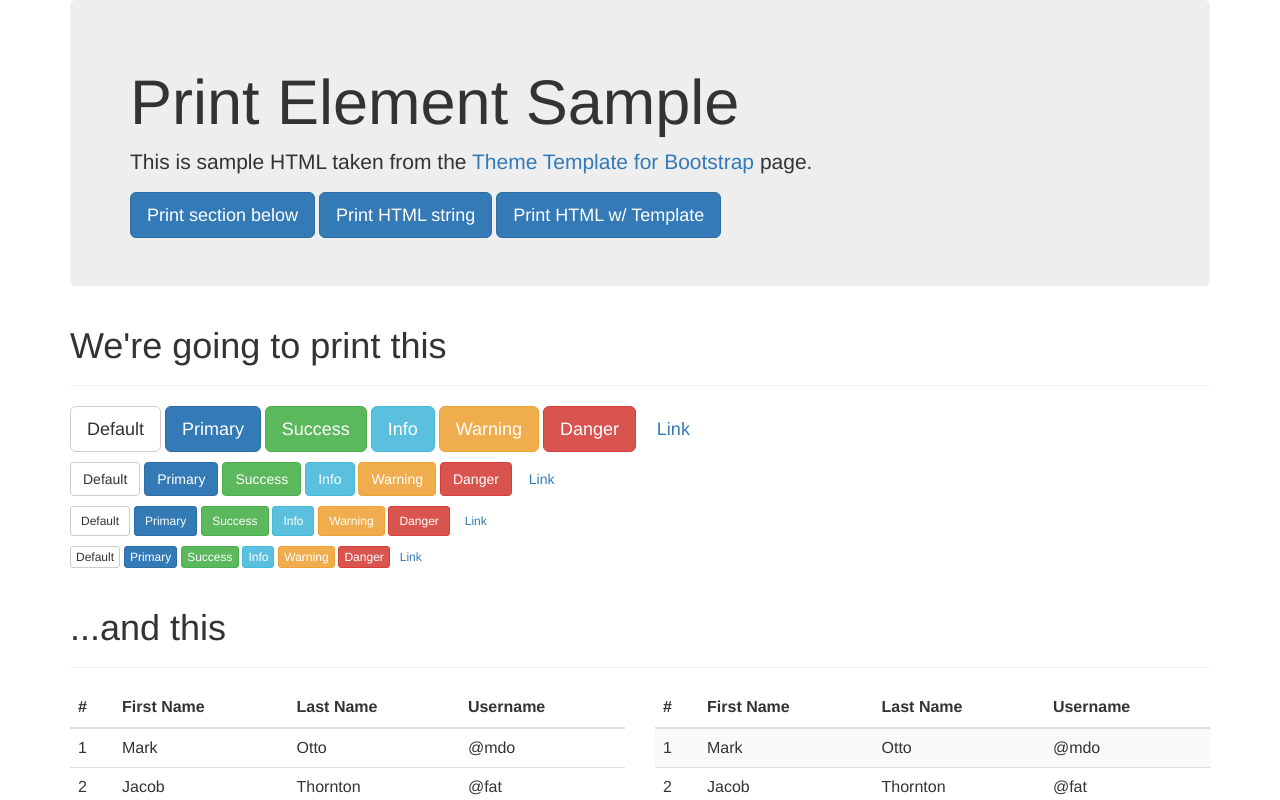
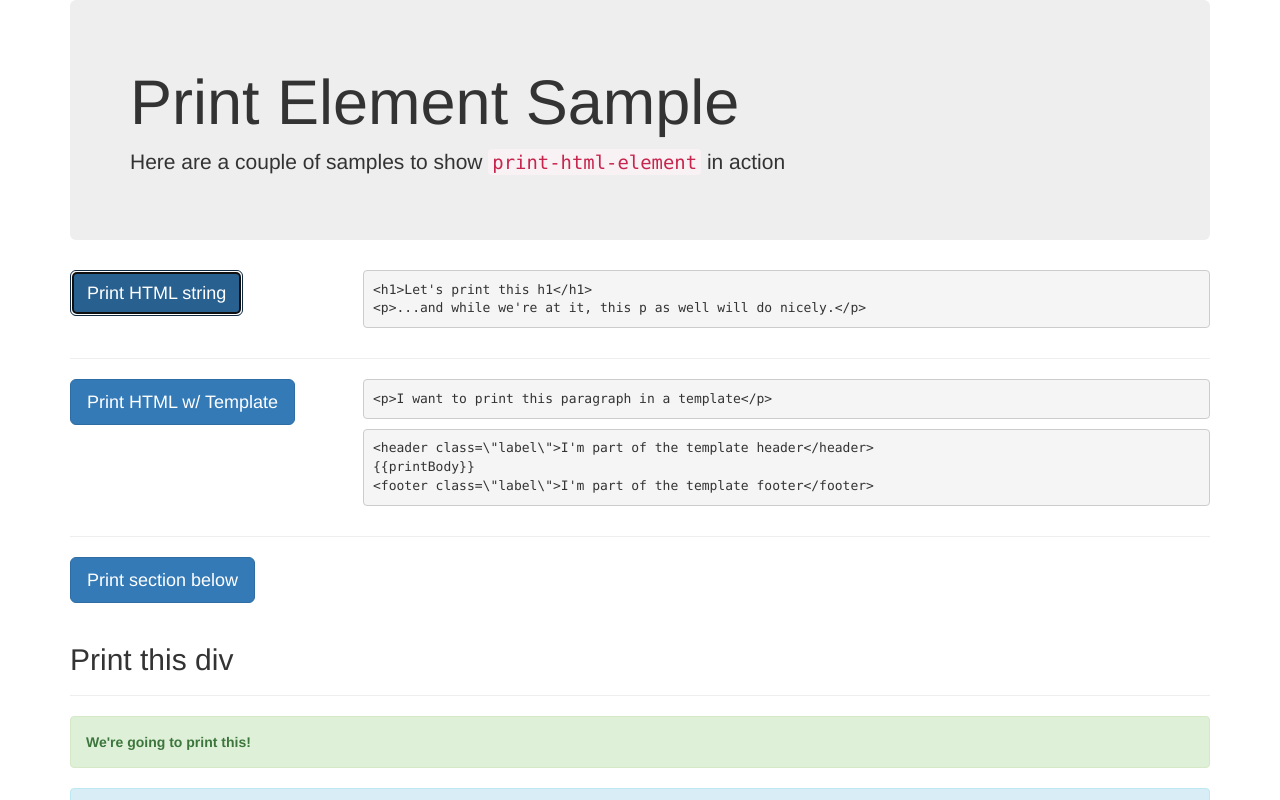
Before and after one commit to rpdasilva/print-html-element, a website: page samples/sample.html in a window 1280 px wide. Both pictures are taken after a click on the button "Print HTML string". Shown: the top 800 px of the page. Drawn offline with nearby package versions, Linux system fonts and the light colour scheme.

Commit message:
issues #1, #2, #3, updated sample page

```diff
--- a/bower.json
+++ b/bower.json
@@ -1,7 +1,7 @@
 {
   "name": "print-html-element",
   "main": "print-html-element.js",
-  "version": "0.3.0",
+  "version": "0.3.1",
   "homepage": "https://github.com/rpdasilva/print-html-element",
   "authors": [
     "Philip Da Silva <philip@philipdasilva.com>"
--- a/package.json
+++ b/package.json
@@ -1,6 +1,6 @@
 {
   "name": "print-html-element",
-  "version": "0.3.0",
+  "version": "0.3.1",
   "description": "Prints the HTML of a provided element.",
   "main": "print-html-element.js",
   "scripts": {
--- a/print-html-element.js
+++ b/print-html-element.js
@@ -1,5 +1,5 @@
 /*
-* Print HTML Element 0.3.0
+* Print HTML Element 0.3.1
 *
 * Copyright (c) 2015 Philip Da Silva
 *
@@ -11,14 +11,16 @@
 
 var PrintElement = function() {
     function printElement(element, opts) {
-        _print(element, opts, 'elem');
+        var elementHtml = element.outerHTML;
+
+        _print(elementHtml, opts);
     }
 
-    function printHtml(str, opts) {
-        _print(str, opts, 'html');
+    function printHtml(html, opts) {
+        _print(html, opts);
     }
 
-    function _print(element, opts, type) {
+    function _print(html, opts) {
         opts = opts || {};
         opts = {
             printMode: opts.printMode || '',
@@ -27,7 +29,7 @@ var PrintElement = function() {
         };
 
         // Get markup to be printed
-        var html = _getMarkup(element, opts, type),
+        var markup = _getMarkup(html, opts),
             printWindow,
             printIframe,
             printDocument,
@@ -63,22 +65,26 @@ var PrintElement = function() {
 
         focus();
         printDocument.open();
-        printDocument.write(html);
+        printDocument.write(markup);
         printDocument.close();
 
         _callPrint(printWindow, printIframe);
     }
 
-    function _callPrint(element, iframe) {
-        if (element && element.printPage)
+    function _callPrint(printWindow, iframe) {
+        if (printWindow && printWindow.printPage)
         {
-            element.printPage();
-            document.body.removeChild(iframe); // Remove iframe afrer printing
+            printWindow.printPage();
+
+            if(iframe)
+            {
+                document.body.removeChild(iframe); // Remove iframe after printing
+            }
         }
         else
         {
             setTimeout(function() {
-                _callPrint(element, iframe);
+                _callPrint(printWindow, iframe);
             }, 50);
         }
     }
@@ -88,31 +94,15 @@ var PrintElement = function() {
         return window.location.protocol + '//' + window.location.hostname + port + window.location.pathname;
     }
 
-    function _getMarkup(element, opts, type) {
-        var elementHtml = element.innerHTML, // Does not support form input elements
-            template = opts.templateString,
+    function _getMarkup(elementHtml, opts) {
+        var template = opts.templateString,
             templateRegex = new RegExp(/{{\s*printBody\s*}}/gi),
             stylesheets,
             html = [];
 
-        switch(type)
-        {
-            case 'elem':
-                elementHtml = element.innerHTML;
-                break;
-
-            case 'html':
-                elementHtml = element;
-                break;
-
-            default:
-                elementHtml = element.innerHTML;
-        }
-
         if(template && templateRegex.test(template))
         {
             elementHtml = template.replace(templateRegex, elementHtml);
-            console.log(elementHtml);
         }
 
         html.push('<html><head><title>' + (opts.pageTitle || '') + '</title>');
@@ -125,7 +115,7 @@ var PrintElement = function() {
         // Ensure that relative links work
         html.push('<base href="' + _getBaseHref() + '" />');
         html.push('</head><body class="pe-body">');
-        html.push('<div class="' + element.className + '">' + elementHtml + '</div>');
+        html.push(elementHtml);
         html.push('<script type="text/javascript">function printPage(){focus();print();' + ((opts.printMode.toLowerCase() == 'popup') ? 'close();' : '') + '}</script>');
         html.push('</body></html>');
 
--- a/samples/sample.html
+++ b/samples/sample.html
@@ -7,138 +7,59 @@
     <div class="container">
         <div class="jumbotron">
             <h1>Print Element Sample</h1>
-        <p>This is sample HTML taken from the <a href="http://getbootstrap.com/examples/theme/">Theme Template for Bootstrap</a> page.</p>
-        <button id="printElButton" class="btn btn-lg btn-primary">Print section below</button>
+            <p>Here are a couple of samples to show <code>print-html-element</code> in action</p>
+        </div>
+
+        <div>
+            <div class="row">
+                <div class="col-md-3">
                     <button id="printStrButton" class="btn btn-lg btn-primary">Print HTML string</button>
+                </div>
+                <div class="col-md-9">
+                    <pre>&lt;h1&gt;Let&#39;s print this h1&lt;/h1&gt;
+&lt;p&gt;...and while we&#39;re at it, this p as well will do nicely.&lt;/p&gt;</pre>
+                </div>
+            </div>
+            <hr>
+            <div class="row">
+                <div class="col-md-3">
                     <button id="printTempStrButton" class="btn btn-lg btn-primary">Print HTML w/ Template</button>
                 </div>
+                <div class="col-md-9">
+                    <pre>&lt;p&gt;I want to print this paragraph in a template&lt;/p&gt;</pre>
+                    <pre>&lt;header class=\&quot;label\&quot;&gt;I&#39;m part of the template header&lt;/header&gt;
+{{printBody}}
+&lt;footer class=\&quot;label\&quot;&gt;I&#39;m part of the template footer&lt;/footer&gt;</pre>
+                </div>
+            </div>
+            <hr>
+            <div class="row">
+                <div class="col-md-12">
+                    <button id="printElButton" class="btn btn-lg btn-primary">Print section below</button>
+                </div>
+            </div>
+        </div>
+
         <div id="printElement" class="test print class">
             <div class="page-header">
-            <h1>We're going to print this</h1>
+                <h2>Print this div</h2>
             </div>
-        <p>
-            <button type="button" class="btn btn-lg btn-default">Default</button>
-            <button type="button" class="btn btn-lg btn-primary">Primary</button>
-            <button type="button" class="btn btn-lg btn-success">Success</button>
-            <button type="button" class="btn btn-lg btn-info">Info</button>
-            <button type="button" class="btn btn-lg btn-warning">Warning</button>
-            <button type="button" class="btn btn-lg btn-danger">Danger</button>
-            <button type="button" class="btn btn-lg btn-link">Link</button>
-        </p>
-        <p>
-            <button type="button" class="btn btn-default">Default</button>
-            <button type="button" class="btn btn-primary">Primary</button>
-            <button type="button" class="btn btn-success">Success</button>
-            <button type="button" class="btn btn-info">Info</button>
-            <button type="button" class="btn btn-warning">Warning</button>
-            <button type="button" class="btn btn-danger">Danger</button>
-            <button type="button" class="btn btn-link">Link</button>
-        </p>
-        <p>
-            <button type="button" class="btn btn-sm btn-default">Default</button>
-            <button type="button" class="btn btn-sm btn-primary">Primary</button>
-            <button type="button" class="btn btn-sm btn-success">Success</button>
-            <button type="button" class="btn btn-sm btn-info">Info</button>
-            <button type="button" class="btn btn-sm btn-warning">Warning</button>
-            <button type="button" class="btn btn-sm btn-danger">Danger</button>
-            <button type="button" class="btn btn-sm btn-link">Link</button>
-        </p>
-        <p>
-            <button type="button" class="btn btn-xs btn-default">Default</button>
-            <button type="button" class="btn btn-xs btn-primary">Primary</button>
-            <button type="button" class="btn btn-xs btn-success">Success</button>
-            <button type="button" class="btn btn-xs btn-info">Info</button>
-            <button type="button" class="btn btn-xs btn-warning">Warning</button>
-            <button type="button" class="btn btn-xs btn-danger">Danger</button>
-            <button type="button" class="btn btn-xs btn-link">Link</button>
-        </p>
+            <div class="alert alert-success" role="alert">
+                <strong>We're going to print this!</strong>
+            </div>
 
-
-        <div class="page-header">
-            <h1>...and this</h1>
-        </div>
-        <div class="row">
-            <div class="col-md-6">
-                <table class="table">
-                    <thead>
-                        <tr>
-                            <th>#</th>
-                            <th>First Name</th>
-                            <th>Last Name</th>
-                            <th>Username</th>
-                        </tr>
-                    </thead>
-                    <tbody>
-                        <tr>
-                            <td>1</td>
-                            <td>Mark</td>
-                            <td>Otto</td>
-                            <td>@mdo</td>
-                        </tr>
-                        <tr>
-                            <td>2</td>
-                            <td>Jacob</td>
-                            <td>Thornton</td>
-                            <td>@fat</td>
-                        </tr>
-                        <tr>
-                            <td>3</td>
-                            <td>Larry</td>
-                            <td>the Bird</td>
-                            <td>@twitter</td>
-                        </tr>
-                    </tbody>
-                </table>
-            </div>
-            <div class="col-md-6">
-                <table class="table table-striped">
-                    <thead>
-                        <tr>
-                            <th>#</th>
-                            <th>First Name</th>
-                            <th>Last Name</th>
-                            <th>Username</th>
-                        </tr>
-                    </thead>
-                    <tbody>
-                        <tr>
-                            <td>1</td>
-                            <td>Mark</td>
-                            <td>Otto</td>
-                            <td>@mdo</td>
-                        </tr>
-                        <tr>
-                            <td>2</td>
-                            <td>Jacob</td>
-                            <td>Thornton</td>
-                            <td>@fat</td>
-                        </tr>
-                        <tr>
-                            <td>3</td>
-                            <td>Larry</td>
-                            <td>the Bird</td>
-                            <td>@twitter</td>
-                        </tr>
-                    </tbody>
-                </table>
-            </div>
+            <div class="alert alert-info" role="alert">
+                <strong>...and we're going to print this!</strong>
             </div>
         </div><!-- #printElement -->
 
+        <div>
             <div class="page-header">
-    <h1>We're not printing this</h1>
-    </div>
-    <div class="alert alert-success" role="alert">
-    <strong>Well done!</strong> You successfully read this important alert message.
-    </div>
-    <div class="alert alert-info" role="alert">
-    <strong>Heads up!</strong> This alert needs your attention, but it's not super important.
-    </div>
-    <div class="alert alert-warning" role="alert">
-    <strong>Warning!</strong> Best check yo self, you're not looking too good.
+                <h2>Just displaying this div</h2>
             </div>
             <div class="alert alert-danger" role="alert">
-    <strong>Oh snap!</strong> Change a few things up and try submitting again.
+                <strong>We're not going to print this</strong>
+            </div>
         </div>
     </div>
 
@@ -147,6 +68,18 @@
     <script type="text/javascript">
         var PE = PrintElement();
 
+        document.getElementById('printStrButton').addEventListener('click', function(e){
+            e.preventDefault();
+
+            PE.printHtml("<h1>Let's print this h1</h1><p>...and while we're at it, this p as well will do nicely.</p>", {pageTitle: 'From HTML String', printMode: 'popup'});
+        });
+
+        document.getElementById('printTempStrButton').addEventListener('click', function(e){
+            e.preventDefault();
+
+            PE.printHtml("<p>I want to print this paragraph in a template</p>", {pageTitle: 'From HTML String', templateString: "<header class=\"label\">I'm part of the template header</header>{{printBody}}<footer class=\"label\">I'm part of the template footer</footer>"});
+        });
+
         document.getElementById('printElButton').addEventListener('click', function(e){
             var element = document.getElementById('printElement');
 
@@ -154,19 +87,6 @@
 
             PE.printElement(element, {pageTitle: 'From HTML Element'});
         });
-
-
-        document.getElementById('printStrButton').addEventListener('click', function(e){
-            e.preventDefault();
-
-            PE.printHtml("<h1>Let's print this h1</h1><p>...and while we're at it, this p as well will do nicely.</p>", {pageTitle: 'From HTML String'});
-        });
-
-        document.getElementById('printTempStrButton').addEventListener('click', function(e){
-            e.preventDefault();
-
-            PE.printHtml("<p>I want to print this paragraph</p>", {pageTitle: 'From HTML String', templateString: "<header>I'm part of the template header</header>{{printBody}}<footer>I'm part of the template footer</footer>"});
-        });
     </script>
 </body>
 </html>
```
Also changed, not shown: README.md, print-html-element.min.js. Lines whose indentation alone changed are shown as unchanged.
